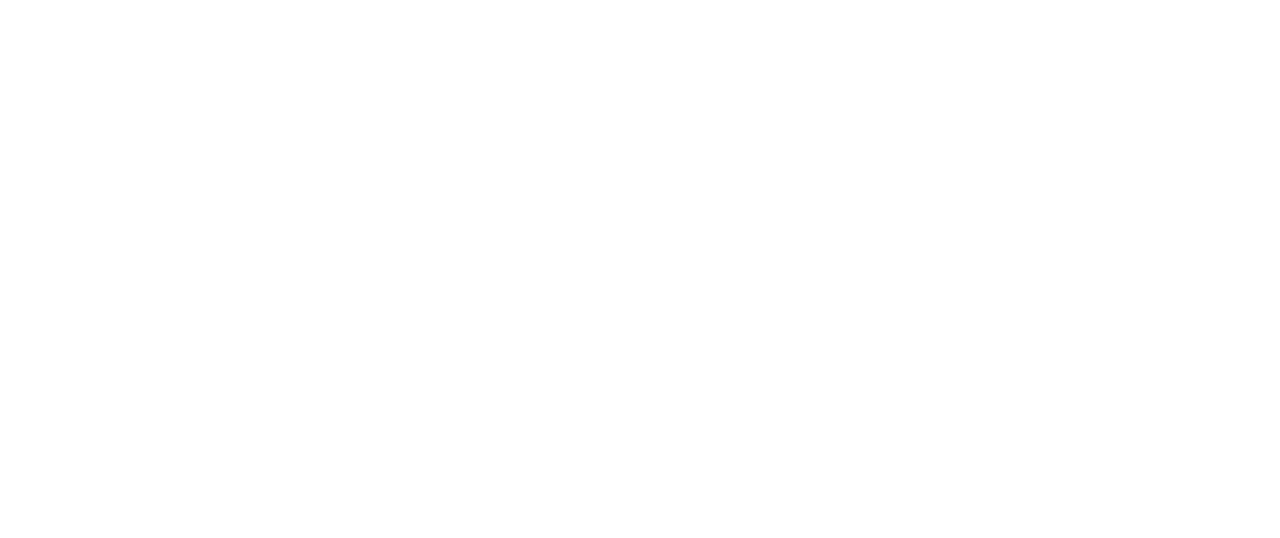
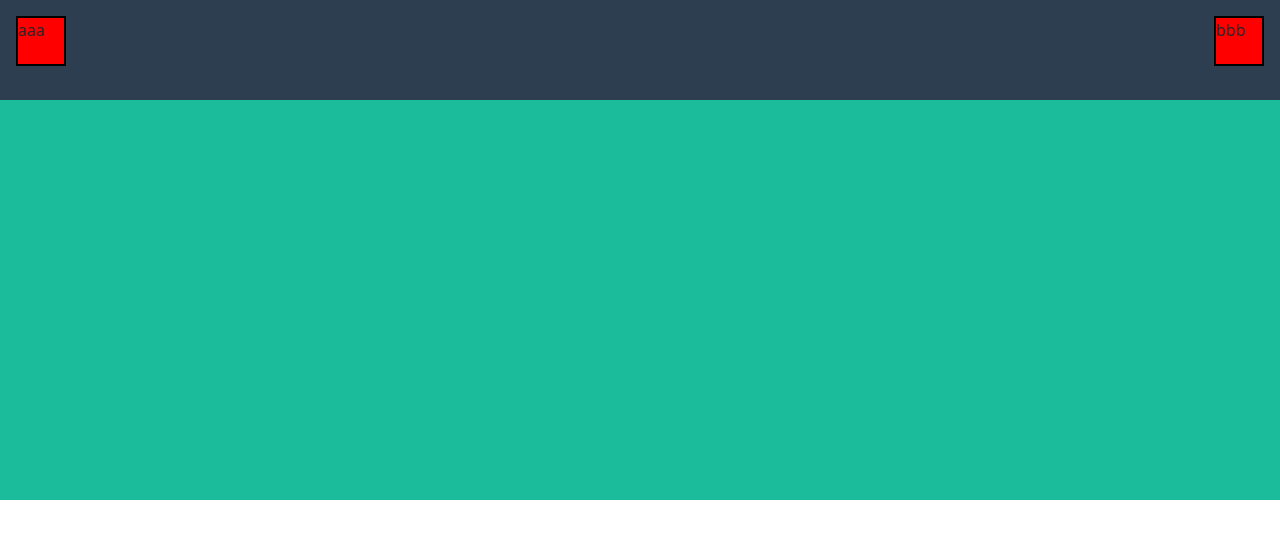
Before and after one commit to Ericdid/html-css-bootstrap-freelancer, a plain HTML site: page index.html in a window 1280 px wide. Drawn offline with nearby package versions, Linux system fonts and the light colour scheme.

Commit message:
add.header/jumbo

```diff
--- a/index.html
+++ b/index.html
@@ -14,5 +14,15 @@
     <!--  -->
     <link rel="stylesheet" href="style.css" />
   </head>
-  <body></body>
+  <body>
+    <header class="d-flex justify-content-between">
+      <div class="ms-box m-3">aaa</div>
+      <div class="ms-box m-3">bbb</div>
+    </header>
+    <section id="jumbo"></section>
+    <main></main>
+    <section id="about"></section>
+    <section id="contact"></section>
+    <footer></footer>
+  </body>
 </html>
--- a/style.css
+++ b/style.css
@@ -0,0 +1,18 @@
+/* debug */
+
+.ms-box {
+  width: 50px;
+  height: 50px;
+  background-color: red;
+  border: 2px solid black;
+}
+
+/* layout */
+header {
+  height: 100px;
+  background-color: #2c3e50;
+}
+#jumbo {
+  height: 400px;
+  background-color: #1abc9c;
+}
```
